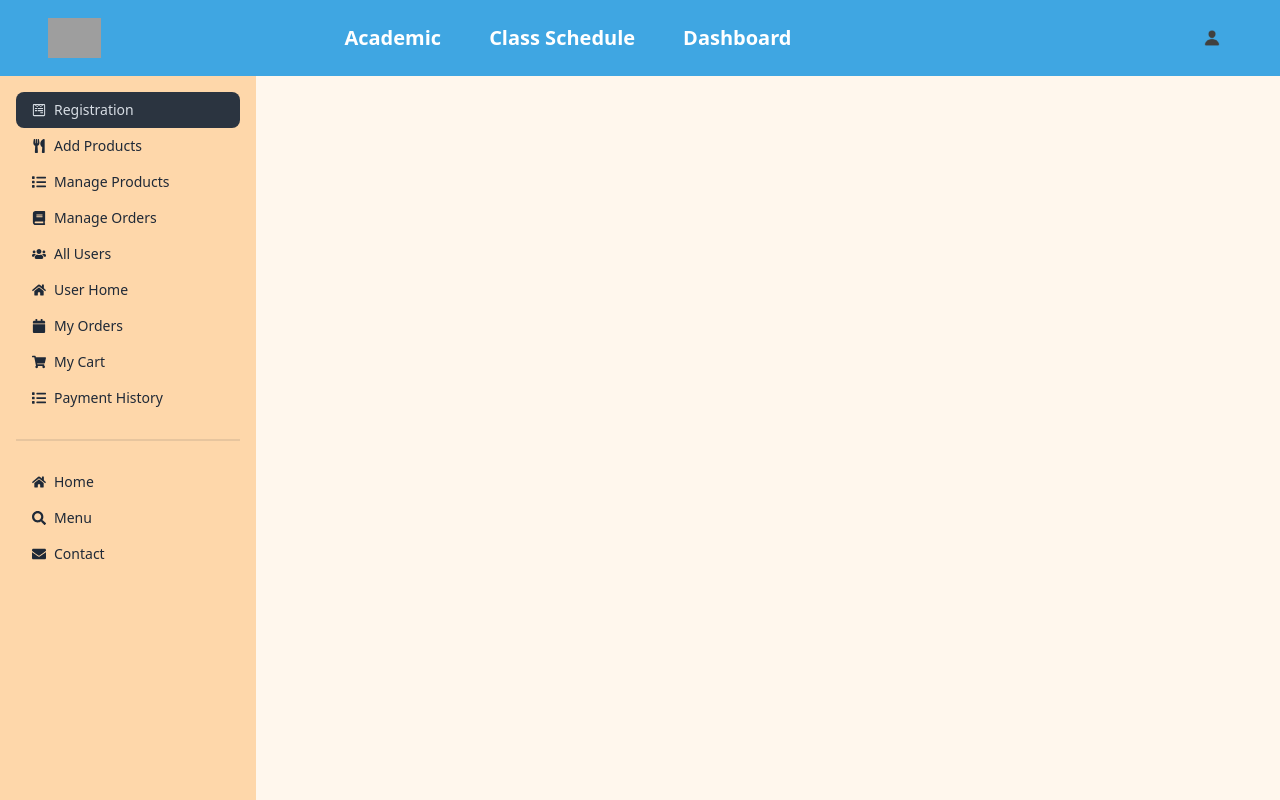
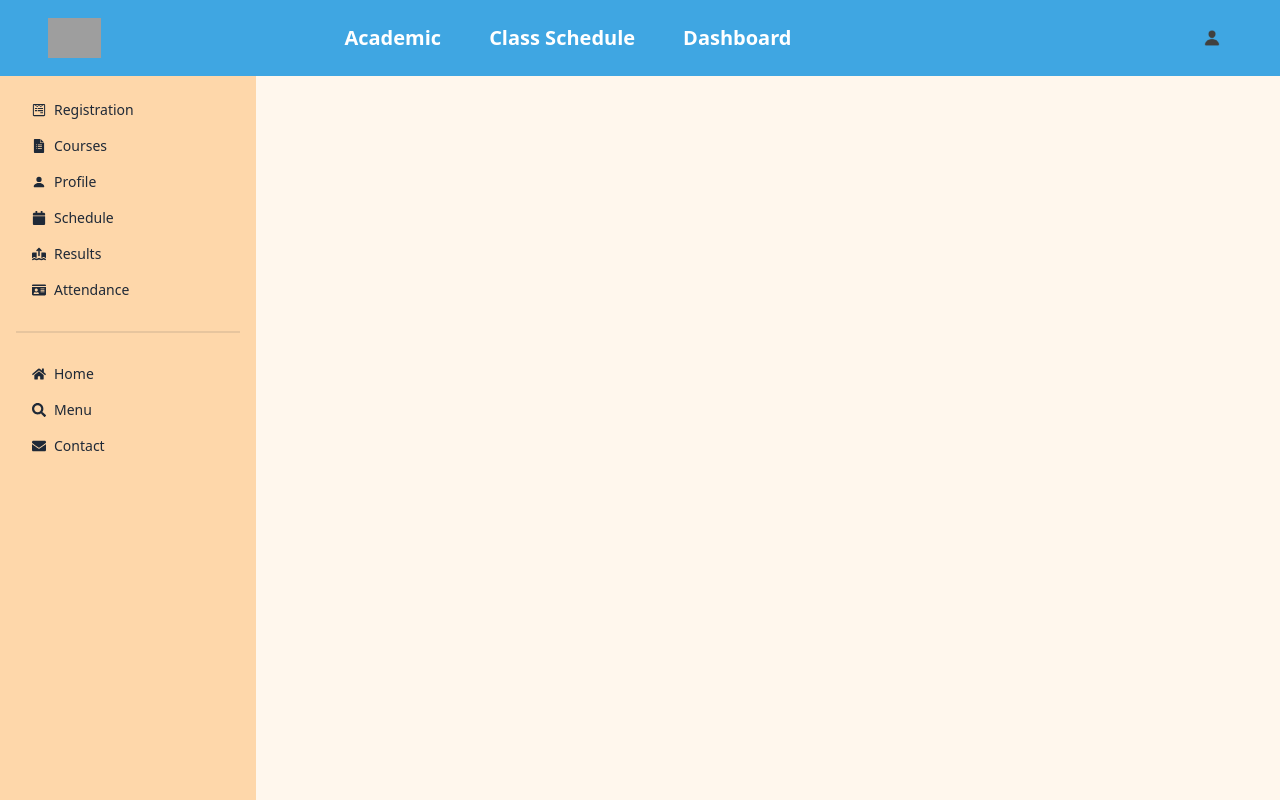
Before and after one commit to ahmisrafil/student-management-system, a React (Vite) app in the folder student-management-system-client/: page /dashboard in a window 1280 px wide. Shown: the top 800 px of the page. Built offline with nearby package versions, Linux system fonts and the light colour scheme; no server answers; grey boxes are pictures that could not be loaded.

Commit message:
dashboard updated

```diff
--- a/student-management-system-client/src/Layout/Dashboard.jsx
+++ b/student-management-system-client/src/Layout/Dashboard.jsx
@@ -1,4 +1,7 @@
-import { FaBook, FaCalendar, FaEnvelope, FaHome, FaList, FaRegIdCard, FaRegistered, FaSearch, FaShoppingCart, FaUsers, FaUtensils, FaWpforms } from "react-icons/fa";
+import { BsFillPersonFill } from "react-icons/bs";
+import {  FaCalendar, FaEnvelope, FaHome, FaIdCard,  FaSearch,  FaWpforms } from "react-icons/fa";
+import { FaArrowUpFromGroundWater, } from "react-icons/fa6";
+import { SiGoogleforms } from "react-icons/si";
 import { NavLink, Outlet } from "react-router-dom";
 
 
@@ -11,58 +14,45 @@ const Dashboard = () => {
                     {/* { */}
                         {/* isAdmin ? <> */}
                             <li>
-                                <NavLink to="/dashboard">
+                                <NavLink to="/dashboard/registration">
                                     <FaWpforms></FaWpforms>
                                     Registration</NavLink>
                             </li>
                             <li>
-                                <NavLink to="/dashboard/addItems">
-                                    <FaUtensils></FaUtensils>
-                                    Add Products</NavLink>
+                                <NavLink to="/dashboard/courses">
+                                    <SiGoogleforms></SiGoogleforms>
+                                    Courses</NavLink>
                             </li>
                             <li>
-                                <NavLink to="/dashboard/manageItems">
-                                    <FaList></FaList>
-                                    Manage Products</NavLink>
+                                <NavLink to="/dashboard/profile">
+                                    <BsFillPersonFill></BsFillPersonFill>
+                                    Profile</NavLink>
                             </li>
                             <li>
-                                <NavLink to="/dashboard/orders">
-                                    <FaBook></FaBook>
-                                    Manage Orders</NavLink>
+                                <NavLink to="/dashboard/schedule">
+                                    <FaCalendar></FaCalendar>
+                                    Schedule</NavLink>
                             </li>
                             <li>
-                                <NavLink to="/dashboard/users">
-                                    <FaUsers></FaUsers>
-                                    All Users</NavLink>
+                                <NavLink to="/dashboard/results">
+                                    <FaArrowUpFromGroundWater></FaArrowUpFromGroundWater>
+                                    Results</NavLink>
                             </li>
                         {/* </> */}
                             {/* : */}
                             <>
                                 <li>
-                                    <NavLink to="/dashboard/">
-                                        <FaHome></FaHome>
-                                        User Home</NavLink>
+                                    <NavLink to="/dashboard/attendance">
+                                        <FaIdCard></FaIdCard>
+                                        Attendance</NavLink>
                                 </li>
-                                <li>
-                                    <NavLink to="/dashboard/orders">
-                                        <FaCalendar></FaCalendar>
-                                       My Orders</NavLink>
-                                </li>
-                                <li>
-                                    <NavLink to="/dashboard/cart">
-                                        <FaShoppingCart></FaShoppingCart>
-                                        My Cart </NavLink>
-                                </li>
+
                                 {/* <li>
                                     <NavLink to="/dashboard/review">
                                         <FaAd></FaAd>
                                         Add a Review</NavLink>
                                 </li> */}
-                                <li>
-                                    <NavLink to="/dashboard/paymentHistory">
-                                        <FaList></FaList>
-                                       Payment History</NavLink>
-                                </li>
+
                             </>
                     {/* // } */}
                     {/* shared nav links */}
```
